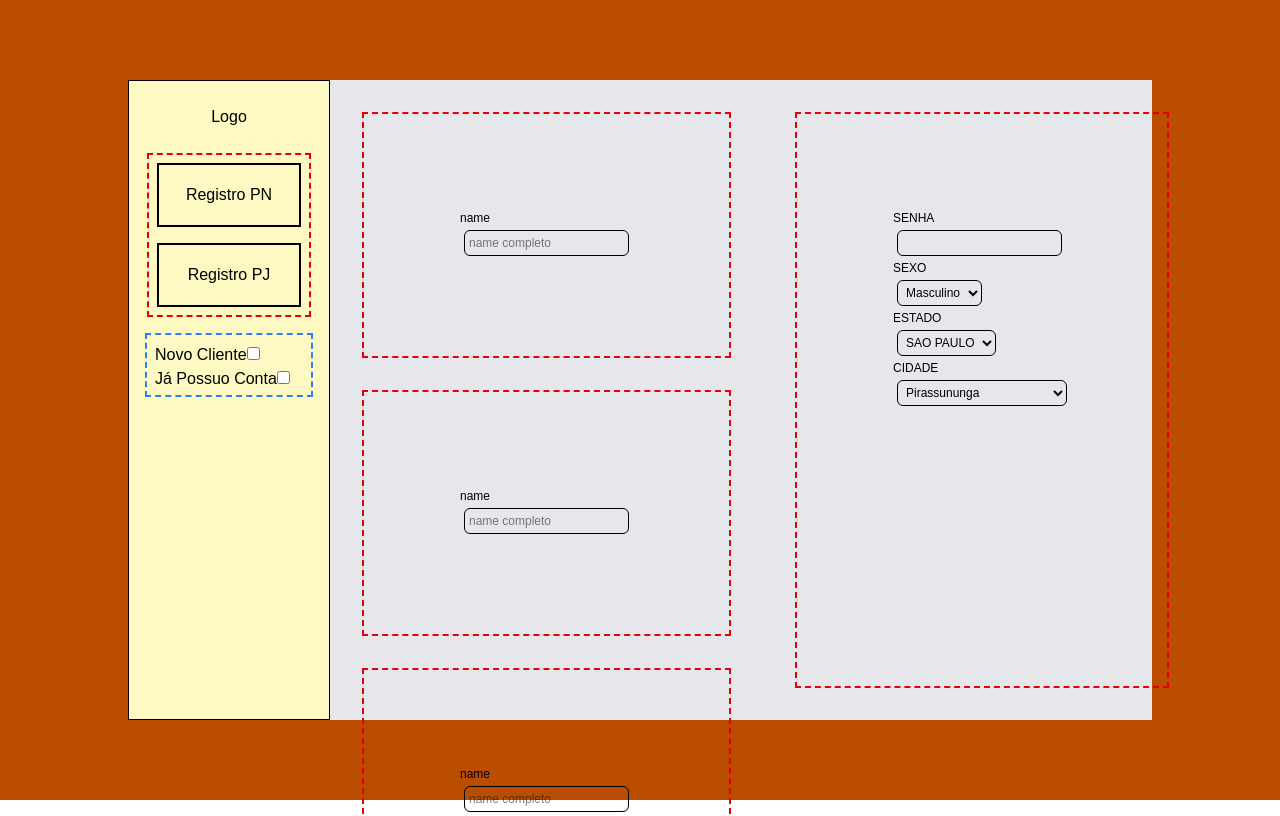
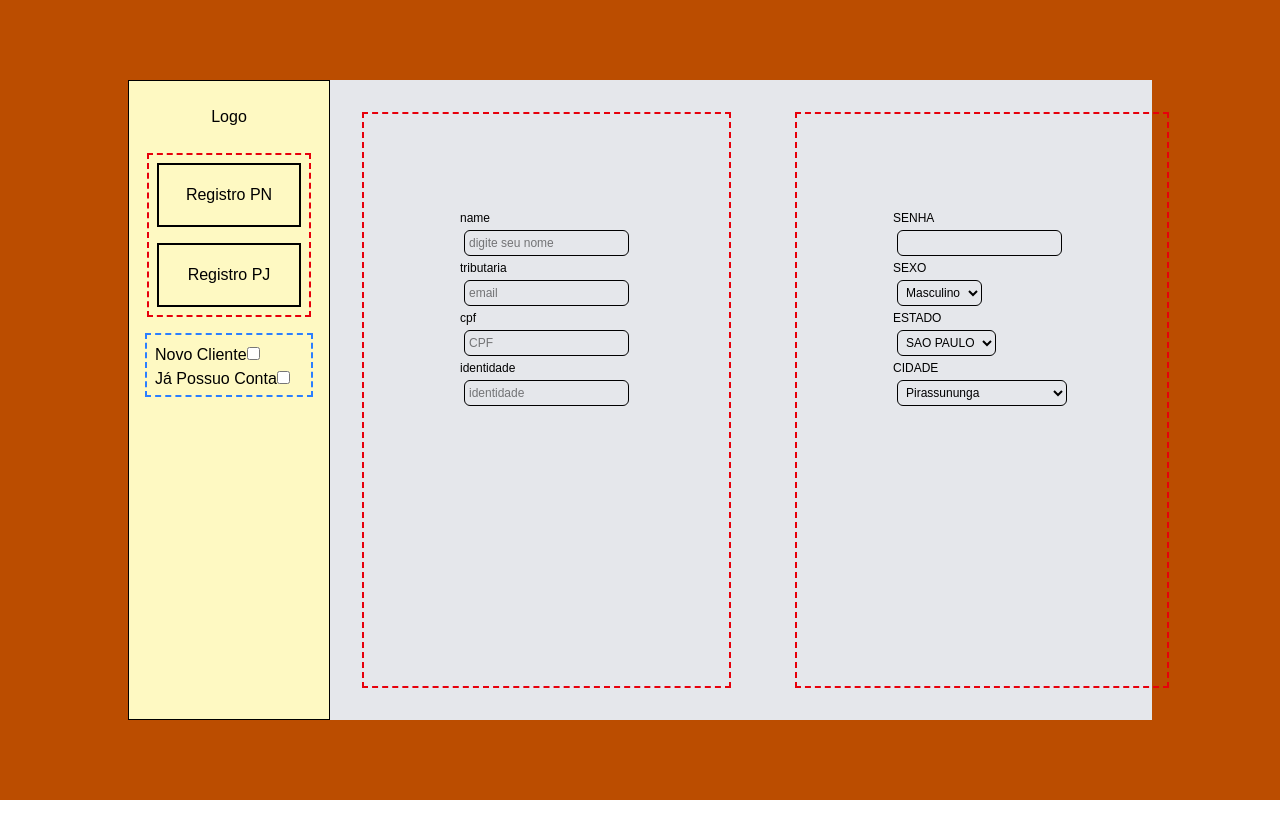
Before and after one commit to danilogmarques/Formul-rio-, a Next.js app in the folder formulario/: page / in a window 1280 px wide. Shown: the top 816 px of the page. Built offline with nearby package versions, Linux system fonts and the light colour scheme.

Commit message:
atualizando os inputs do Formulario central para componentes reutilizaveis

```diff
--- a/formulario/src/components/formulario/formulario.tsx
+++ b/formulario/src/components/formulario/formulario.tsx
@@ -1,83 +1,44 @@
 
 import { Input } from "../input/input"
 
-// import { ChangeEvent, useState } from "react"
-
-// export function Formulario() {
-
-// const [ estado, setEstado ] = useState({
-//     name:""
-// })
-
-// const atualizaForm = ( event: ChangeEvent<HTMLInputElement> ) => {
-//     setEstado (previous => {
-//     return {...previous, [event.target.name] : event.target.value}
-//    })
-// };
-
-// console.log("estadoFormulario: ", estado);
-
-//     return (
-//         <div className="lg-w-2/5 border-2 p-24 m-8 border-red-600 border-dashed text-xs" >
-//             <form action="#">
-//                 <label id="name">
-//                     name
-//                     <input
-//                         onChange={atualizaForm}
-//                         className=" m-1 p-1 border-1 border-black-solid rounded-md"
-//                         type="text"
-//                         id="name"
-//                         name="name"
-//                         placeholder="name completo"
-//                         required
-//                     />
-//                 </label>
-//                 <label id="identidade">DOCUMENTO DE IDENTIDADE</label>
-//                 <input
-//                     onChange={atualizaForm}
-//                     className="m-1 p-1 border-1 border-black border-solid rounded-md"
-//                     type="number"
-//                     id="identidade"
-//                     name="identidade"
-//                     placeholder="identidade"
-//                     required
-//                 >
-//                 </input>
-//                 <label id="tributaria"> Email</label>
-//                 <input
-//                     onChange={atualizaForm}
-//                     className="m-1 p-1 border-1 border-black-solid rounded-md"
-//                     type="email"
-//                     id="tributaria"
-//                     name="tributaria"
-//                     placeholder="email"
-//                     pattern="[a-z0-9._%+-]+@[a-z0-9.-]+\.[a-z]{2,}$"
-//                     required
-//                 />
-//                 <label id="cpf">NUMERO DO CPF</label>
-//                 <input
-//                     onChange={atualizaForm}
-//                     className="m-1 p-1 border-1 border-black border-solid rounded-md"
-//                     type="number"
-//                     id="cpf"
-//                     name="cpf"
-//                     placeholder="CPF"
-//                     required
-//                     pattern="[0-9]{3}\.[0-9]{3}\.[0-9]{3}-[0-9]{2}"
-//                 />
-//             </form>
-//         </div>
-//     )
-// }
 
 export function Formulario() {
     return (
-        <div>
-            < Input />
-            < Input />
-            < Input />
-            < Input />
-            < Input />
+        <div className="lg-w-2/5 border-2 p-24 m-8 border-red-600 border-dashed text-xs" >
+            <Input
+
+                className="m-1 p-1 border-1 border-black border-solid rounded-md"
+                type="text"
+                id="name"
+                name="name"
+                placeholder="digite seu nome"
+                required
+            />
+            <Input
+                className="m-1 p-1 border-1 border-black-solid rounded-md"
+                type="email"
+                id="tributaria"
+                name="tributaria"
+                placeholder="email"
+                pattern="[a-z0-9._%+-]+@[a-z0-9.-]+\.[a-z]{2,}$"
+                required
+            />
+            <Input
+                className="m-1 p-1 border-1 border-black border-solid rounded-md"
+                type="number"
+                id="cpf"
+                name="cpf"
+                placeholder="CPF"
+                required
+                pattern="[0-9]{3}\.[0-9]{3}\.[0-9]{3}-[0-9]{2}"
+            />
+            <Input
+                type="number"
+                id="identidade"
+                name="identidade"
+                placeholder="identidade"
+                required
+            />
         </div>
     )
 }
--- a/formulario/src/components/input/input.tsx
+++ b/formulario/src/components/input/input.tsx
@@ -2,36 +2,34 @@
 
 import { ChangeEvent, useState } from "react"
 
-export function Input() {
+export function Input(props: any) {
 
-    const [ estado, setEstado ] = useState({
-        name:''
+    const [estado, setEstado] = useState({
+        name: ''
     })
 
-    const atualizaForm = ( event: ChangeEvent<HTMLInputElement>) => {
+    console.log("estado Formulario", estado);
+
+    const atualizaForm = (event: ChangeEvent<HTMLInputElement>) => {
         setEstado(previous => {
-            return { ...previous, [event.target.name] : event.target.value}
+            return { ...previous, [event.target.name]: event.target.value }
         })
     };
 
 
     return (
-        <div className="lg-w-2/5 border-2 p-24 m-8 border-red-600 border-dashed text-xs" >
+        <div>
             <form action="#">
-                <label id="name"></label>
-                name
+                <label>{props.name}</label>
                 <input
                     onChange={atualizaForm}
-                    className=" m-1 p-1 border-1 border-black-solid rounded-md"
-                    type="text"
-                    id="name"
-                    name="name"
-                    placeholder="name completo"
-                    required
-                ></input>
-                </form>
-
-
+                    className="m-1 p-1 border-1 border-black border-solid rounded-md"
+                    name={props.name}
+                    placeholder={props.placeholder}
+                    id={props.id}
+                    type={props.type}
+                />
+            </form>
         </div>
     )
 };
```
